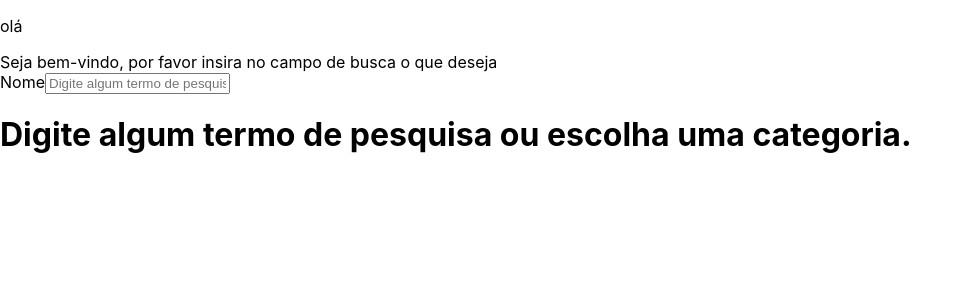
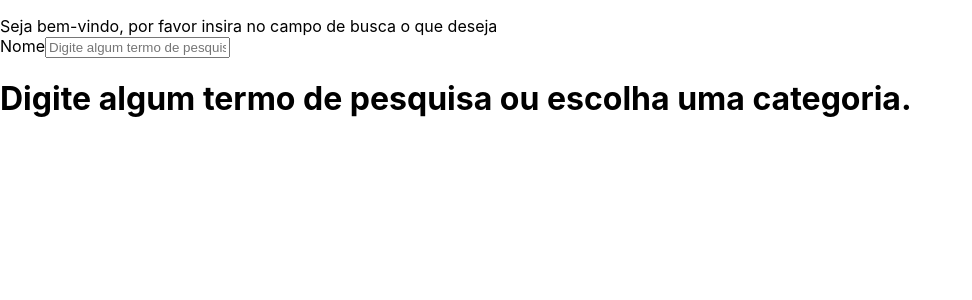
Before and after one commit to ivensarroxellas/Frontend-Online-Store-Projeto-em-grupo, a React (Create React App) app: page / in a window 1280 px wide. Shown: the top 300 px of the page, without its empty margins (0-972 px from the left). Built offline with nearby package versions, Linux system fonts and the light colour scheme.

Commit message:
req 2- correção

```diff
--- a/src/App.js
+++ b/src/App.js
@@ -9,15 +9,14 @@ class App extends React.Component {
   };
 
   handleChange = (event) => {
-    this.setState(() => ({ [event.target.name]: event.target.value }),
-      this.handledButton);
+    this.setState(() => ({ [event.target.name]: event.target.value }));
   };
 
   render() {
     const { nameEntered } = this.state;
     return (
       <>
-        <p>olá</p>
+        <p> </p>
         <Switch>
           <Route
             exact
```
